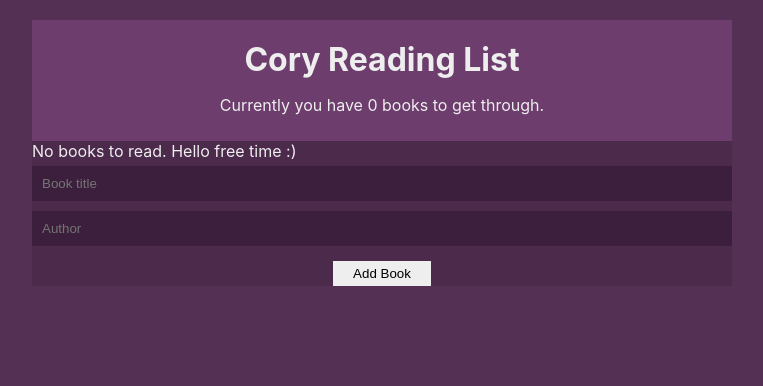
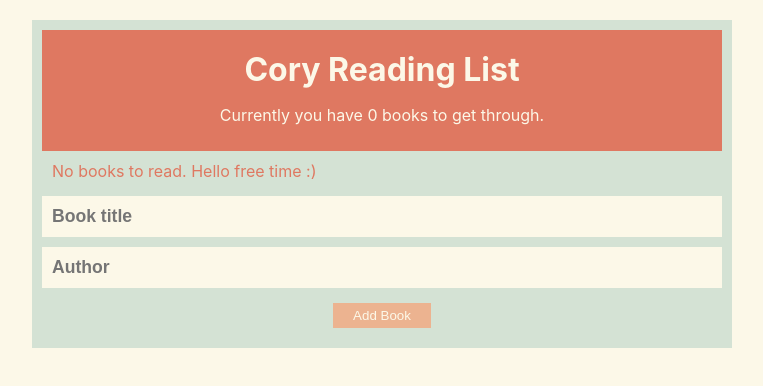
Before and after one commit to aloha45/booklist, a React (Create React App) app: page / in a window 1280 px wide. Shown: the top 386 px of the page, without its empty margins (258-1021 px from the left). Built offline with nearby package versions, Linux system fonts and the light colour scheme.

Commit message:
update styling

```diff
--- a/src/App.js
+++ b/src/App.js
@@ -7,9 +7,11 @@ function App() {
   return (
     <div className="App">
       <BookContextProvider>
+        <div role="presentation/none" className="container">
         <Navbar />
         <List />
         <Form />
+        </div>
       </BookContextProvider>
     </div>
   );
--- a/src/index.css
+++ b/src/index.css
@@ -5,21 +5,27 @@ body {
     sans-serif;
   -webkit-font-smoothing: antialiased;
   -moz-osx-font-smoothing: grayscale;
-  background-color: #553055;
+  background-color: #fcf8e8;
+}
+
+.container {
+  box-sizing: border-box;
+  padding: 10px;
+  border-radius: 5px;
 }
 
 .App {
-  background: #4C2A4C;
+  background: #d4e2d4;
   margin: 20px auto;
   width: 90%;
   max-width: 700px;
-  color: #eee;
+  color: #fcf8e8;
 }
 
 .navbar {
   padding: 10px 20px;
   text-align: center;
-  background: #6d3d6d
+  background: #df7861
 }
 
 .navbar h1 {
@@ -36,7 +42,7 @@ body {
 }
 
 .book-list li {
-  background: #6d3d6d;
+  background: #df7861;
   border-radius: 5px;
   padding: 10px;
   cursor: pointer;
@@ -70,18 +76,26 @@ body {
 
 input[type="text"] {
   width: 100%;
+  font-weight: bold;
+  font-size: 1.1rem;
   padding: 10px;
   box-sizing: border-box;
   margin: 5px 0;
-  background: #3C1F3C;
-  color: #fff;
+  background: #fcf8e8;
+  color: #df7861;
   border: 0;
 }
 
 input[type="submit"] {
   margin: 10px auto;
-  background: #eee;
+  background: #ecb390;
   border: 0;
   padding: 5px 20px;
+  color: #fcf8e8;
   display: block;
 }
+
+.no-books {
+  padding: 10px;
+  color: #df7861
+}
```
